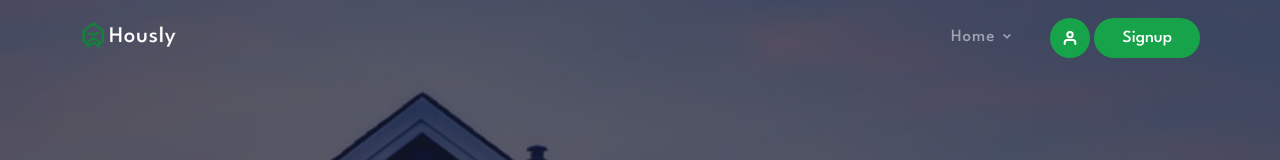
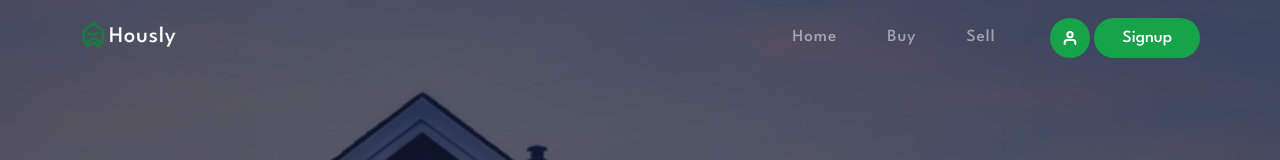
Before and after one commit to climber2002/maygoo-realestate, a Next.js app: page /hello in a window 1280 px wide. Shown: the top 160 px of the page. Built offline with nearby package versions, Linux system fonts and the light colour scheme.

Commit message:
Make navbar mobile compatible

```diff
--- a/src/components/Navbar.tsx
+++ b/src/components/Navbar.tsx
@@ -7,6 +7,8 @@ import classNames from 'classnames';
 
 export default function Navbar() {
   const [atTop, setAtTop] = useState(true);
+
+  const [mobileMenuOpen, setMobileMenuOpen] = useState(false);
 
   useEffect(() => {
     const handleScroll = (event: any) => {
@@ -28,6 +30,10 @@ export default function Navbar() {
     };
   }, []);
 
+  const toggleMobileMenu = () => {
+    setMobileMenuOpen(!mobileMenuOpen);
+  }
+
   return (
     <nav id="topnav" className={classNames("defaultscroll is-sticky", { 'nav-sticky': !atTop })}>
       <div className="container">
@@ -41,7 +47,7 @@ export default function Navbar() {
         { /* End Logo container */ }
 
         { /* Start Mobile toggle */ }
-        <div className="menu-extras">
+        <div className="menu-extras" onClick={() => toggleMobileMenu() }>
           <div className="menu-item">
             <a className="navbar-toggle" id="isToggle">
                 <div className="lines">
@@ -67,17 +73,17 @@ export default function Navbar() {
         </ul>
         { /* Login button end */ }
 
-        <div id="navigation">
+        <div id="navigation" style={{ display: mobileMenuOpen ? 'block' : 'none' }}>
           { /* Start Navigation Menu */ }
           <ul className="navigation-menu justify-end nav-light">
-            <li className="has-submenu parent-menu-item">
-              <a href="javascript:void(0)">Home</a><span className="menu-arrow"></span>
-              <ul className="submenu">
-                <li><a href="index.html" className="sub-menu-item">Hero One</a></li>
-                <li><a href="index-two.html" className="sub-menu-item">Hero Two</a></li>
-                <li><a href="index-three.html" className="sub-menu-item">Hero Three</a></li>
-                <li><a href="index-four.html" className="sub-menu-item">Hero Four</a></li>
-              </ul>
+            <li className="sub-menu-item">
+              <Link href='/'>Home</Link>
+            </li>
+            <li className="sub-menu-item">
+              <Link href='/buy'>Buy</Link>
+            </li>
+            <li className="sub-menu-item">
+              <Link href='/buy'>Sell</Link>
             </li>
           </ul>
         </div>
```
